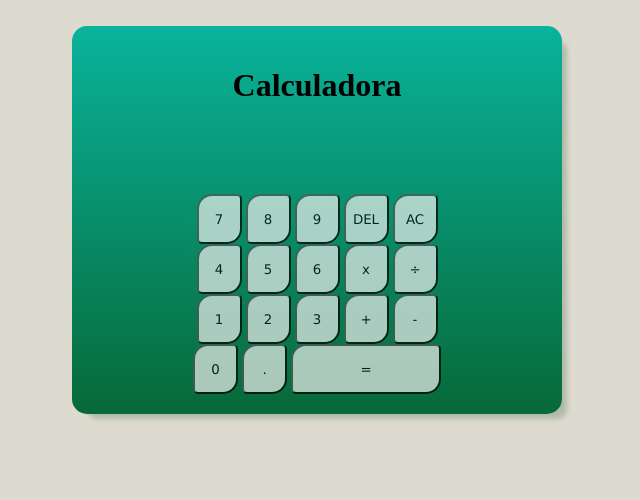
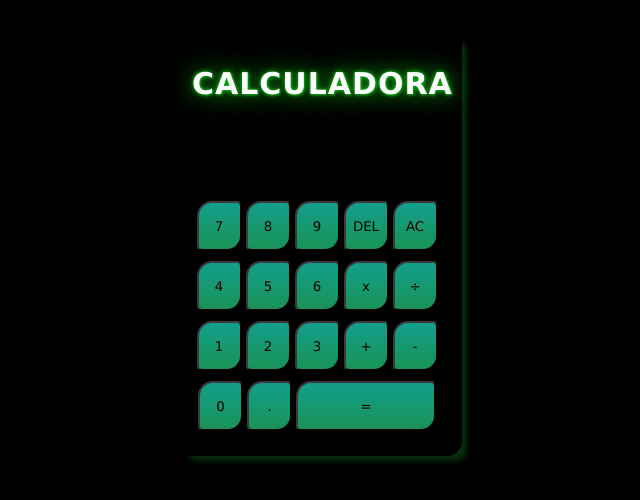
Before and after one commit to cdelgadoh/2020-2021-CSAAI-Practicas, a plain HTML site: page P2/index.html in a window 1280 px wide. Shown: the whole page, without its empty margins (323-963 px from the left). Drawn offline with Linux system fonts and the light colour scheme.

Commit message:
Cambiando colores y tamaño

```diff
--- a/P2/estilo.css
+++ b/P2/estilo.css
@@ -1,23 +1,23 @@
 
 body{
     border: none;
-    background-color: #cfccbbb3;
+    background-color: black;
   }
 
 #calc{
     padding: 20px;
-    width: 450px;
-    background: linear-gradient(#09b39c, #076938);
+    width: 250px;
+    height: 390px;
     border-radius: 2.5px;
     border: 1px whitesmoke;
     border-radius: 15px 15px 15px 15px;
     margin: auto;
     float: center;
-    box-shadow: 10px 10px 5px -5px rgba(6, 56, 13, 0.2);
+    box-shadow: 10px 10px 5px -5px rgba(35, 214, 59, 0.2);
 }
 
 #equal{
-    width: 150px;
+    width: 140px;
 }
 
 input{
@@ -25,23 +25,34 @@ input{
     width: 140px;
     height: 45px;
     font-family: Verdana;
+    color:white;
     border-radius: 15px 5px 15px 5px;
     opacity: 0.7;
 }
 
 
 button{
+    margin-top: 10px;
     width: 45px;
     height: 50px;
     font-family: Verdana;
+    background: linear-gradient(#1de2c8, #24d17b);
     border-radius: 15px 5px 15px 5px;
     opacity: 0.7;
 }
-
+h1{
+    font-family: "Verdana", sans-serif;
+    text-align: center;
+    text-transform: uppercase;
+    letter-spacing: 1px;
+    font-size: 30px;
+    color: white;
+    text-shadow: 1px 1px 2px rgb(7, 151, 19), 0 0 25px #1ece1e, 0 0 5px #17da17;
+}
 p{
-    width: 400px;
+    width: 200px;
     height: 40px;
-    border-color: black;
+    color:white;
     opacity: 0.75;
     font-family: Verdana;
     font-size: 30px;
```
